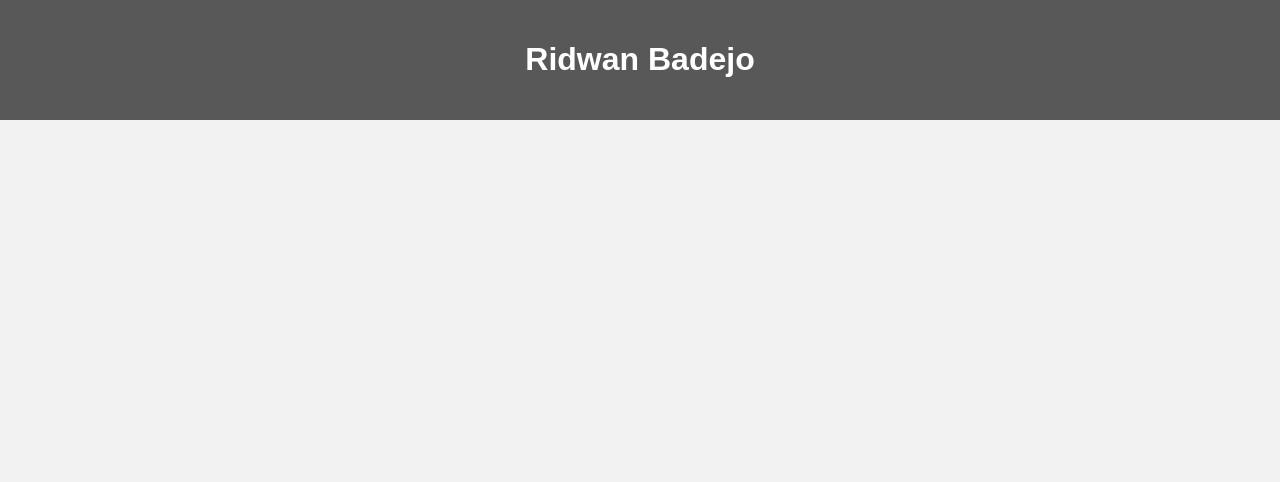
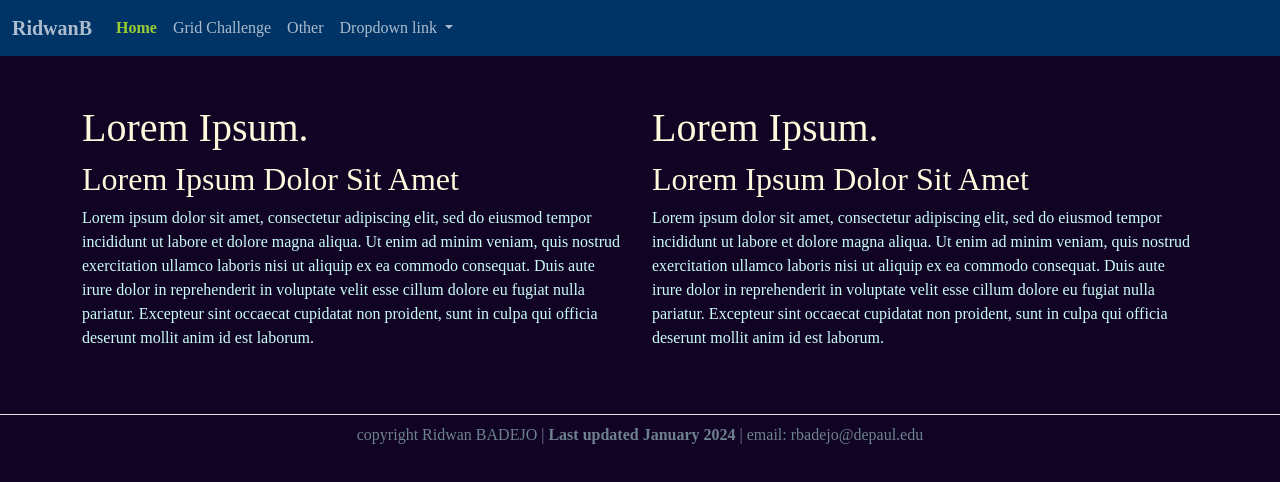
Before and after one commit to rbadejo/Ridwan-B.io, a plain HTML site: page index.html in a window 1280 px wide. Drawn offline with nearby package versions, Linux system fonts and the light colour scheme; files that its build step writes are made by us from their sources.

Commit message:
Add files via upload

```diff
--- /dev/null
+++ b/BootstrapHomework.css
@@ -0,0 +1,88 @@
+@charset "UTF-8";
+/* CSS document */
+html body {
+    font-family: 'Montserrat', serif;
+    background-color: rgb(16, 3, 36);
+}
+
+/* first row css*/
+
+.r1c1-col {
+    background-color: rgb(0, 102, 204); /* Dark Blue */
+}
+
+.r1c2-col {
+    background-color: rgb(51, 153, 255); /* Medium Blue */
+}
+
+.r1c3-col {
+    background-color: rgb(102, 178, 255); /* Light Blue */
+}
+
+/* 2nd row css*/
+.r2c1-col {
+    background-color: rgb(0, 76, 153); /* Dark Blue */
+}
+
+.r2c2-col {
+    background-color: rgb(51, 102, 204); /* Medium Blue */
+}
+
+.r2c3-col {
+    background-color: rgb(102, 128, 255); /* Light Blue */
+}
+
+/* 3rd row css*/
+.r3c1-col {
+    background-color: rgb(0, 38, 77); /* Dark Blue */
+}
+
+.r3c2-col {
+    background-color: rgb(51, 76, 153); /* Medium Blue */
+}
+
+.r3c3-col {
+    background-color: rgb(102, 115, 204); /* Light Blue */
+}
+
+.nav-bar-color {
+    background-color: rgb(0, 51, 102); /* Dark Blue */
+}
+
+.navbar-brand {
+    font-weight: 900;
+}
+
+.nav-link,
+.navbar-brand {
+    color: rgba(255, 255, 255, 0.674);
+}
+
+.nav-link:hover {
+    color: rgb(255, 255, 255);
+    text-decoration: underline;
+}
+
+.nav-highlight {
+    color: yellowgreen !important;
+    font-weight: 600;
+}
+
+p {
+    color: rgb(203, 254, 248);
+}
+
+h1,
+h2 {
+    color: cornsilk;
+}
+
+.navbar-toggler {
+    filter: invert(70);
+}
+
+.myfooter {
+    color: rgba(203, 254, 248, 0.507);
+    font-weight: 500;
+    text-align: center;
+}
--- a/index.html
+++ b/index.html
@@ -1,31 +1,80 @@
+<!doctype html>
 <html lang="en">
-<head>
-    <meta charset="UTF-8">
-    <meta name="viewport" content="width=device-width, initial-scale=1.0">
-    <title>Ridwan Badejo's Page</title>
-    <style>
-        body {
-            font-family: Arial, sans-serif;
-            margin: 0;
-            padding: 0;
-            background-color: #f2f2f2;
-        }
+  <head>
+    <meta charset="utf-8">
+    <meta name="viewport" content="width=device-width, initial-scale=1">
+    <title>Ridwan Bootstrap Homework</title>
 
-        header {
-            text-align: center;
-            padding: 20px;
-            background-color: rgba(51, 51, 51, 0.8); /* Adjust opacity here */
-            color: white;
-        }
-    </style>
-</head>
-<body>
+    <!-- CSS -->
+    <link href="https://cdn.jsdelivr.net/npm/bootstrap@5.3.2/dist/css/bootstrap.min.css" rel="stylesheet" integrity="sha384-T3c6CoIi6uLrA9TneNEoa7RxnatzjcDSCmG1MXxSR1GAsXEV/Dwwykc2MPK8M2HN" crossorigin="anonymous">
+    <link rel="stylesheet" href="css/BootstrapHomework.css">
 
-    <header>
-        <h1>Ridwan Badejo</h1>
-    </header>
+    <!-- font -->
+     <link rel="preconnect" href="https://fonts.googleapis.com">
+     <link rel="preconnect" href="https://fonts.gstatic.com" crossorigin>
+     <link href="https://fonts.googleapis.com/css2?family=EB+Garamond:ital,wght@0,400;0,500;0,700;0,800;1,500&display=swap" rel="stylesheet">
 
-    <!-- Your content goes here -->
+ </head>
+   <body>
+     <nav class="navbar navbar-expand-lg nav-bar-color sticky-top">
+         <div class="container-fluid">
+           <a class="navbar-brand" href="#">RidwanB</a>
+           <button class="navbar-toggler" type="button" data-bs-toggle="collapse" data-bs-target="#navbarNavDropdown" aria-controls="navbarNavDropdown" aria-expanded="false" aria-label="Toggle navigation">
+             <span class="navbar-toggler-icon"></span>
+           </button>
+           <div class="collapse navbar-collapse" id="navbarNavDropdown">
+             <ul class="navbar-nav">
+               <li class="nav-item">
+                 <a class="nav-link active nav-highlight" aria-current="page" href="#">Home</a>
+               </li>
+               <li class="nav-item">
+                 <a class="nav-link" href="gridChallenges/grid-challenge.html">Grid Challenge</a>
+               </li>
+               <li class="nav-item">
+                 <a class="nav-link" href="#"> Other</a>
+               </li>
+               <li class="nav-item dropdown">
+                 <a class="nav-link dropdown-toggle" href="#" role="button" data-bs-toggle="dropdown" aria-expanded="false">
+                   Dropdown link
+                 </a>
+                 <ul class="dropdown-menu">
+                   <li><a class="dropdown-item" href="#">Action</a></li>
+                   <li><a class="dropdown-item" href="#">Another action</a></li>
+                   <li><a class="dropdown-item" href="#">Something else here</a></li>
+                 </ul>
+               </li>
+             </ul>
+           </div>
+         </div>
+       </nav>
 
-</body>
-</html>
+       <div class="container-lg">
+         <div class = "row mt-5">
+             <div class = "col-lg-6 col-md-12">
+                 <h1>Lorem Ipsum.</h1>
+                 <h2>Lorem Ipsum Dolor Sit Amet</h2>
+                 <p>
+                     Lorem ipsum dolor sit amet, consectetur adipiscing elit, sed do eiusmod tempor incididunt ut labore et dolore magna aliqua. Ut enim ad minim veniam, quis nostrud exercitation ullamco laboris nisi ut aliquip ex ea commodo consequat. Duis aute irure dolor in reprehenderit in voluptate velit esse cillum dolore eu fugiat nulla pariatur. Excepteur sint occaecat cupidatat non proident, sunt in culpa qui officia deserunt mollit anim id est laborum.
+                 </p>
+             </div>
+
+
+             <div class = "col-lg-6 col-md-12">
+                 <h1> Lorem Ipsum. </h1>
+                 <h2> Lorem Ipsum Dolor Sit Amet</h2>
+                 <p>
+                      Lorem ipsum dolor sit amet, consectetur adipiscing elit, sed do eiusmod tempor incididunt ut labore et dolore magna aliqua. Ut enim ad minim veniam, quis nostrud exercitation ullamco laboris nisi ut aliquip ex ea commodo consequat. Duis aute irure dolor in reprehenderit in voluptate velit esse cillum dolore eu fugiat nulla pariatur. Excepteur sint occaecat cupidatat non proident, sunt in culpa qui officia deserunt mollit anim id est laborum.
+                 </p>
+
+             </div>
+
+             </div><!-- row end -->
+         </div> <!-- container end -->
+       </div>
+
+       <footer class = "myfooter py-2 border-top mt-5">
+         copyright Ridwan BADEJO | <strong>Last updated January 2024</strong> | email: rbadejo@depaul.edu
+       </footer>
+     <script src="https://cdn.jsdelivr.net/npm/bootstrap@5.3.2/dist/js/bootstrap.bundle.min.js" integrity="sha384-C6RzsynM9kWDrMNeT87bh95OGNyZPhcTNXj1NW7RuBCsyN/o0jlpcV8Qyq46cDfL" crossorigin="anonymous"></script>
+   </body>
+ </html>
```
